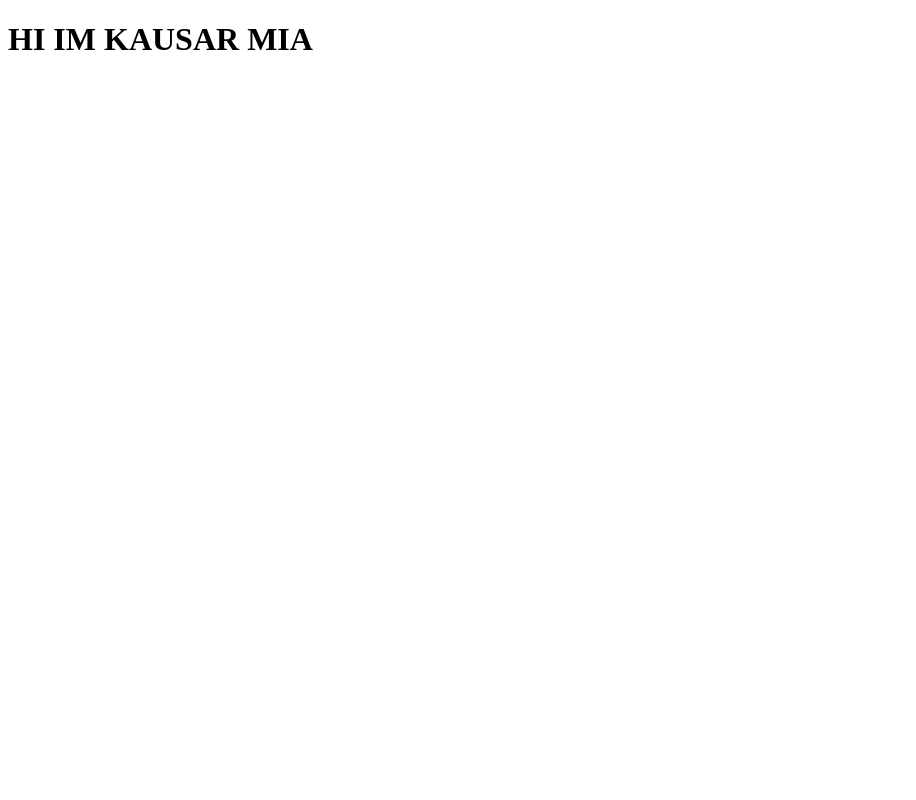
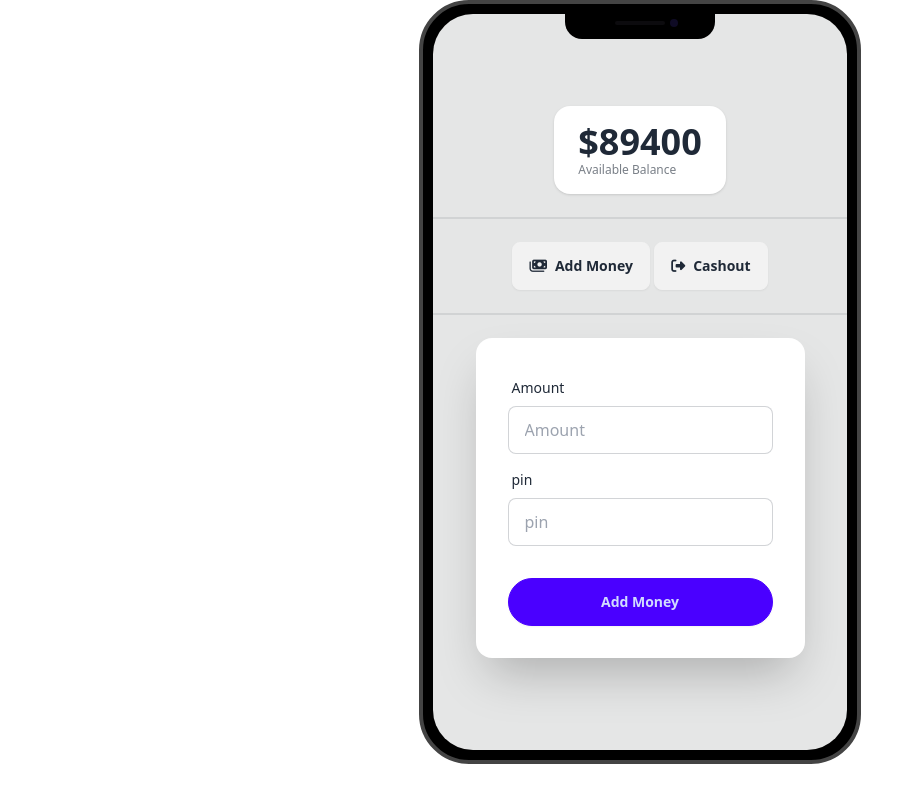
Before and after one commit to kausar017/js-dome-phone-project, a plain HTML site: page home.html in a window 1280 px wide. Shown: the whole page, without its empty margins (0-916 px from the left). Drawn offline with nearby package versions, Linux system fonts and the light colour scheme.

Commit message:
javascript home page

```diff
--- a/home.html
+++ b/home.html
@@ -1,11 +1,65 @@
 <!DOCTYPE html>
 <html lang="en">
+
 <head>
     <meta charset="UTF-8">
     <meta name="viewport" content="width=device-width, initial-scale=1.0">
     <title>Payoo Home page</title>
+    <link href="https://cdn.jsdelivr.net/npm/daisyui@4.12.10/dist/full.min.css" rel="stylesheet" type="text/css" />
+    <script src="https://cdn.tailwindcss.com"></script>
+    <!-- fonst awassam link kids -->
+    <script src="https://kit.fontawesome.com/408ea844fb.js" crossorigin="anonymous"></script>
 </head>
+
 <body>
-    <h1>HI IM KAUSAR MIA</h1>
+    <main class="flex flex-col justify-items-center">
+        <div class="mockup-phone">
+            <div class="camera"></div>
+            <div class="display">
+                <div class="artboard artboard-demo phone-3">
+                    <div>
+                        <div class="stats shadow">
+                            <div class="stat">
+                                <div class="stat-value">$89400</div>
+                                <div class="stat-desc">Available Balance</div>
+                            </div>
+                            <!-- </div>
+                            <button class="btn btn-outline"><i class="fa-solid fa-arrow-right-from-bracket rotate-180"></i> Log Out</button>
+                        </div> -->
+                        </div>
+                    </div>
+                    <div class="divider"></div>
+                    <div>
+                        <button class="btn"><i class="fa-solid fa-money-bills"></i>Add Money</button>
+                        <button class="btn"> <i class="fa-solid fa-right-from-bracket"></i>Cashout </button>
+                    </div>
+                    <div class="divider"></div>
+                    <div>
+                        <div class="card bg-base-100 w-full max-w-sm shrink-0 shadow-2xl">
+                            <form class="card-body">
+                                <div class="form-control">
+                                    <label class="label">
+                                        <span class="label-text">Amount</span>
+                                    </label>
+                                    <input type="email" placeholder="Amount" class="input input-bordered" required />
+                                </div>
+                                <div class="form-control">
+                                    <label class="label">
+                                        <span class="label-text">pin</span>
+                                    </label>
+                                    <input type="password" placeholder="pin" class="input input-bordered" autocomplete="off"
+                                        required />
+                                </div>
+                                <div class="form-control mt-6">
+                                    <button class="btn btn-primary rounded-full">Add Money</button>
+                                </div>
+                            </form>
+                        </div>
+                    </div>
+                </div>
+            </div>
+    </main>
+    <script src="./js/home.js"></script>
 </body>
+
 </html>
--- /dev/null
+++ b/js/home.js
@@ -0,0 +1 @@
+console.log('klsk');
```
Also changed, not shown: index.html (+1 -1 lines).
